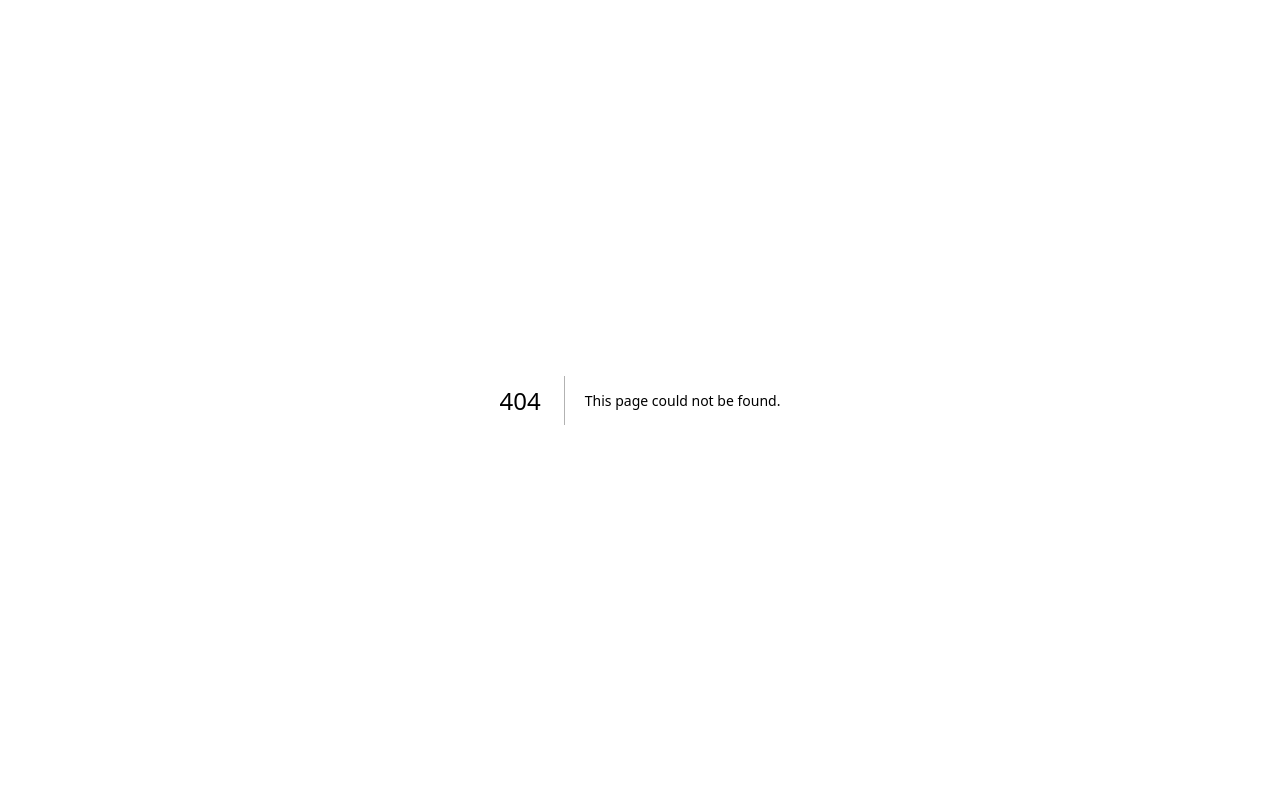
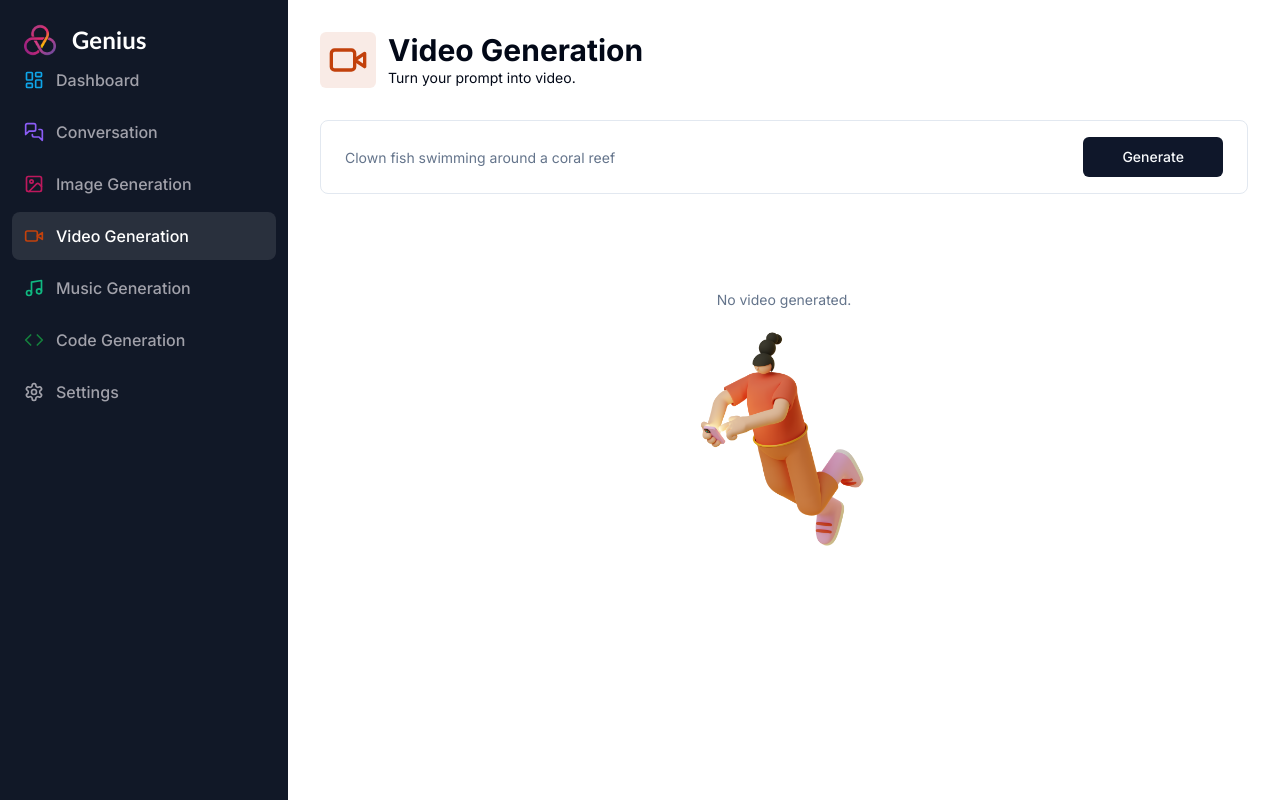
Before and after one commit to nglaizette/my-ai-saas-app, a Next.js app: page /video in a window 1280 px wide. Before the commit this address had no page. Built offline with nearby package versions, Linux system fonts and the light colour scheme.

Commit message:
Création page video

```diff
--- /dev/null
+++ b/app/(dashboard)/(routes)/video/constants.ts
@@ -0,0 +1,8 @@
+import * as z from "zod"
+
+export const fromSchema = z.object(
+	{
+		prompt: z.string().min(1, {
+			message: "Music prompt is required"
+		}),
+	});
--- /dev/null
+++ b/app/(dashboard)/(routes)/video/page.tsx
@@ -0,0 +1,109 @@
+"use client";
+
+import { useState } from "react";
+import axios from "axios";
+import * as z from "zod";
+import { VideoIcon } from "lucide-react";
+import { useForm } from "react-hook-form";
+import { zodResolver } from "@hookform/resolvers/zod";
+import { useRouter } from "next/navigation";
+
+import { MyHeading } from "@/components/heading";
+import { Form, FormControl, FormField, FormItem } from "@/components/ui/form";
+import { Input } from "@/components/ui/input";
+import { Button } from "@/components/ui/button";
+import { Empty } from "@/components/empty";
+import { Loader } from "@/components/loader";
+
+import {fromSchema } from "./constants"
+
+
+
+
+const VideoPage = () => {
+
+	const router = useRouter();
+	const [video, setVideo] = useState<string>();
+
+	const form = useForm<z.infer<typeof fromSchema>>({
+		resolver: zodResolver(fromSchema),
+		defaultValues: {
+			prompt: ""
+		}
+	});
+
+	const isLoading = form.formState.isSubmitting;
+
+	const onSubmit =async (values: z.infer<typeof fromSchema>) => {
+		try {
+			setVideo(undefined);
+			const response = await axios.post("/api/video", values)
+
+			setVideo(response.data[0]);
+			form.reset()
+
+		} catch (error: any){
+			// Open pro modal
+			console.log(error)
+		} finally {
+			router.refresh();
+		}
+		console.log(values)
+	}
+
+	return(
+	<div>
+		<MyHeading
+		title="Video Generation"
+		description="Turn your prompt into video."
+		icon={VideoIcon}
+		iconColor="text-orange-700"
+		bgColor="bg-orange-700/10"
+		/>
+		<div className="px-4 lg:px-8">
+			<div>
+				<Form {...form}>
+					<form
+						onSubmit={form.handleSubmit(onSubmit)}
+						className="rounded-lg border w-full p-4 px-3 md:px-6 focus-within:shadow-sm grid grid-cols-12 gap-2"
+					>
+					<FormField name="prompt" render={({ field }) => (
+						<FormItem className="col-span-12 lg:col-span-10">
+							<FormControl className="m-0 p-0">
+								<Input
+								className="border-0 outline-none focus-visible:ring-0 focus-visible:ring-transparent"
+								disabled={isLoading}
+								placeholder="Clown fish swimming around a coral reef"
+								{...field}
+								/>
+							</FormControl>
+						</FormItem>
+					)}/>
+					<Button className="col-span-12  lg:col-span-2 w-full" disabled={isLoading}>
+						Generate
+					</Button>
+					</form>
+				</Form>
+			</div>
+			<div className="space-y-4 mt-4">
+				{ isLoading &&(
+					<div className="p-8 rounded-lg w-full flex items-center justify-center bg-muted">
+						<Loader />
+					</div>
+				)}
+				{!video && !isLoading && (
+					<Empty label="No video generated."/>
+				)}
+				{video && (
+					<video className="w-full aspect-video mt-8 rounded-lg border bg-black" controls>
+						<source src={video}/>
+					</video>
+				)
+				}
+			</div>
+		</div>
+	</div>
+	);
+}
+
+export default VideoPage;
```
